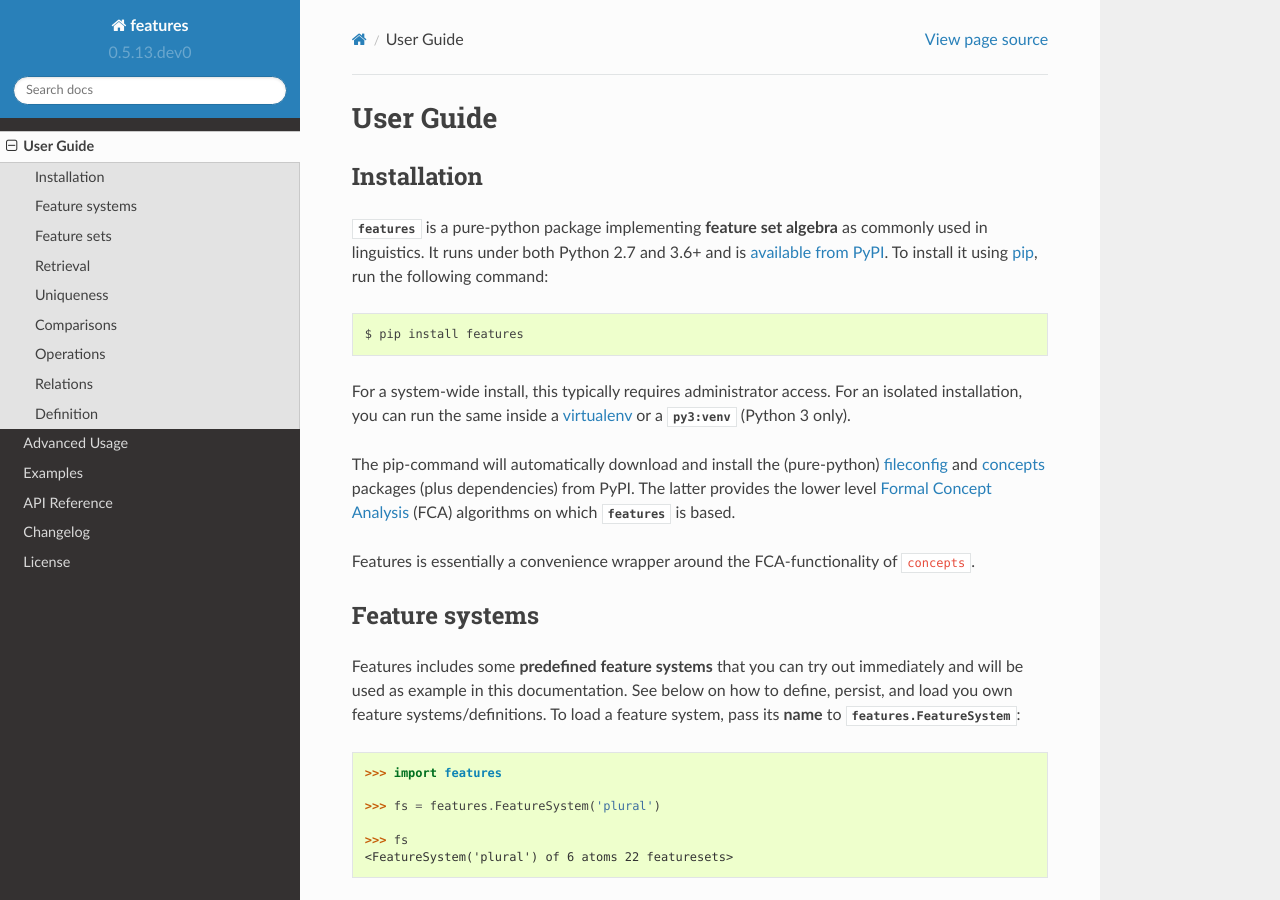
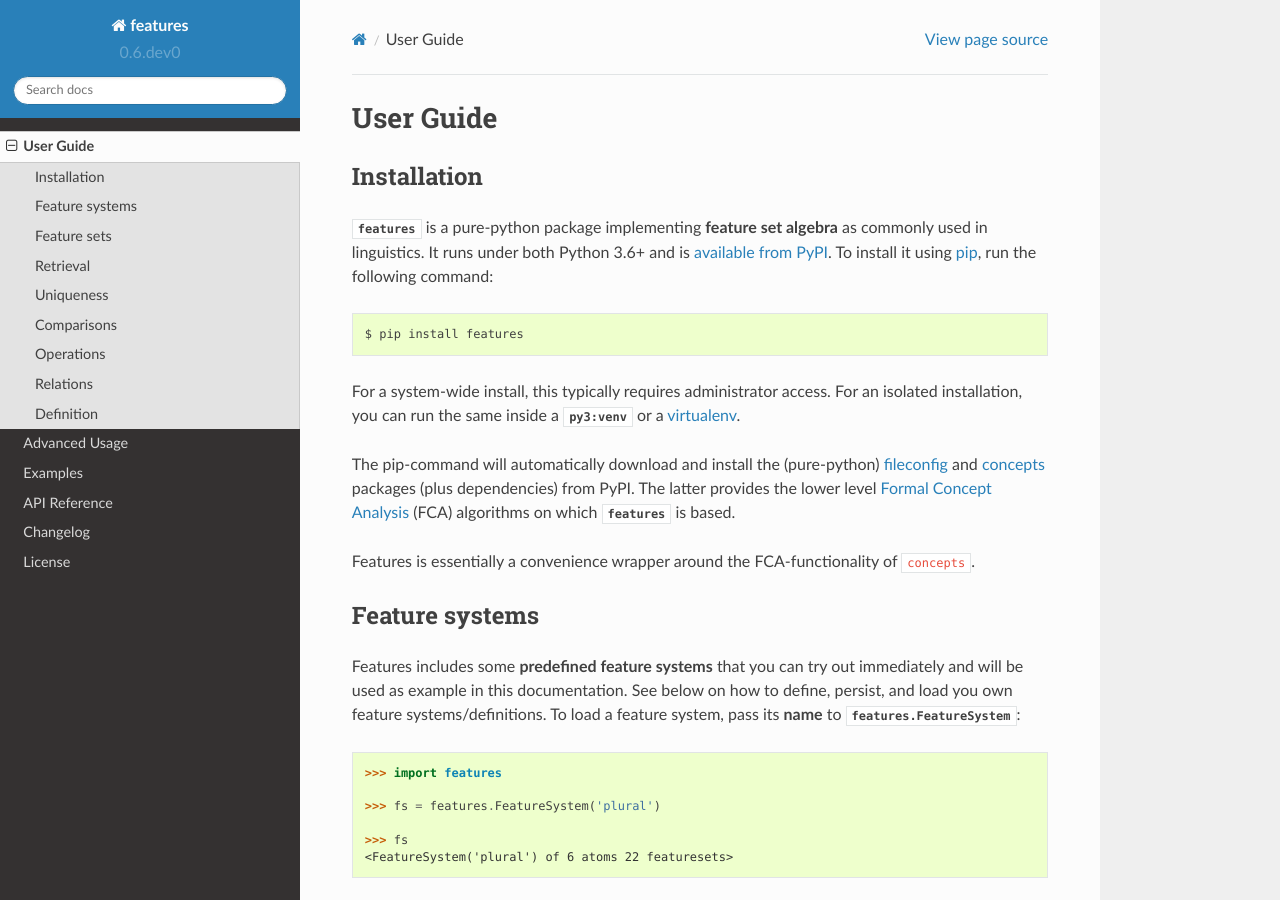
Before and after one commit to xflr6/features, a Sphinx documentation site: the page built from docs/manual.rst, in a window 1280 px wide and 900 px high. Built offline with Sphinx 7.4.7 and the Read the Docs theme 2.0.0, drawn with Linux system fonts in a browser that asks for light colours; some of the changed text lies outside the part shown.

Commit message:
bump version for dropping Python 2 support

```diff
--- a/CHANGES.txt
+++ b/CHANGES.txt
@@ -2,8 +2,10 @@ Changelog
 =========
 
 
-Version 0.5.13 (in development)
--------------------------------
+Version 0.6 (in development)
+----------------------------
+
+Drop Python 2 support.
 
 Drop Python 3.5 support and tag Python 3.9 support.
 
--- a/README.rst
+++ b/README.rst
@@ -43,7 +43,7 @@ Links
 Installation
 ------------
 
-This package runs under Python 2.7 and 3.6+, use pip_ to install:
+This package runs under Python 3.6+, use pip_ to install:
 
 .. code:: bash
 
--- a/docs/conf.py
+++ b/docs/conf.py
@@ -21,11 +21,11 @@ import features
 # -- Project information -----------------------------------------------------
 
 project = 'features'
-copyright = '2014-2019, Sebastian Bank'
+copyright = '2014-2021, Sebastian Bank'
 author = 'Sebastian Bank'
 
 # The short X.Y version
-version = '0.5.13.dev0'
+version = '0.6.dev0'
 # The full version, including alpha/beta/rc tags
 release = version
 
--- a/docs/manual.rst
+++ b/docs/manual.rst
@@ -8,7 +8,7 @@ Installation
 ------------
 
 :mod:`features` is a pure-python package implementing **feature set algebra**
-as commonly used in linguistics. It runs under both Python 2.7 and 3.6+ and is
+as commonly used in linguistics. It runs under both Python 3.6+ and is
 `available from PyPI`_. To install it using pip_, run the following command:
 
 .. code:: bash
@@ -16,8 +16,8 @@ as commonly used in linguistics. It runs under both Python 2.7 and 3.6+ and is
     $ pip install features
 
 For a system-wide install, this typically requires administrator access. For an
-isolated installation, you can run the same inside a virtualenv_ or a
-:mod:`py3:venv` (Python 3 only).
+isolated installation, you can run the same inside a :mod:`py3:venv` or a
+virtualenv_.
 
 The pip-command will automatically download and install the (pure-python)
 fileconfig_ and concepts_ packages (plus dependencies) from PyPI. The latter
--- a/features/__init__.py
+++ b/features/__init__.py
@@ -8,10 +8,10 @@ from .systems import FeatureSystem
 __all__ = ['Config', 'FeatureSystem', 'add_config', 'make_features']
 
 __title__ = 'features'
-__version__ = '0.5.13.dev0'
+__version__ = '0.6.dev0'
 __author__ = 'Sebastian Bank <sebastian.bank@uni-leipzig.de>'
 __license__ = 'MIT, see LICENSE.txt'
-__copyright__ = 'Copyright (c) 2014-2019 Sebastian Bank'
+__copyright__ = 'Copyright (c) 2014-2021 Sebastian Bank'
 
 
 def add_config(filename):
--- a/setup.py
+++ b/setup.py
@@ -5,7 +5,7 @@ from setuptools import setup, find_packages
 
 setup(
     name='features',
-    version='0.5.13.dev0',
+    version='0.6.dev0',
     author='Sebastian Bank',
     author_email='sebastian.bank@uni-leipzig.de',
     description='Feature set algebra for linguistics',
@@ -41,8 +41,6 @@ setup(
         'Intended Audience :: Science/Research',
         'License :: OSI Approved :: MIT License',
         'Operating System :: OS Independent',
-        'Programming Language :: Python :: 2',
-        'Programming Language :: Python :: 2.7',
         'Programming Language :: Python :: 3',
         'Programming Language :: Python :: 3.6',
         'Programming Language :: Python :: 3.7',
```
Also changed, not shown: LICENSE.txt.
